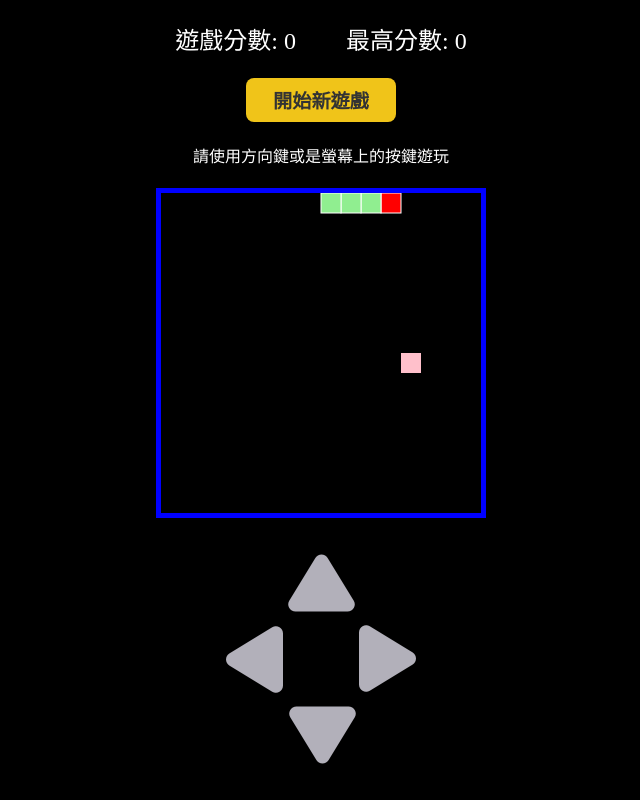
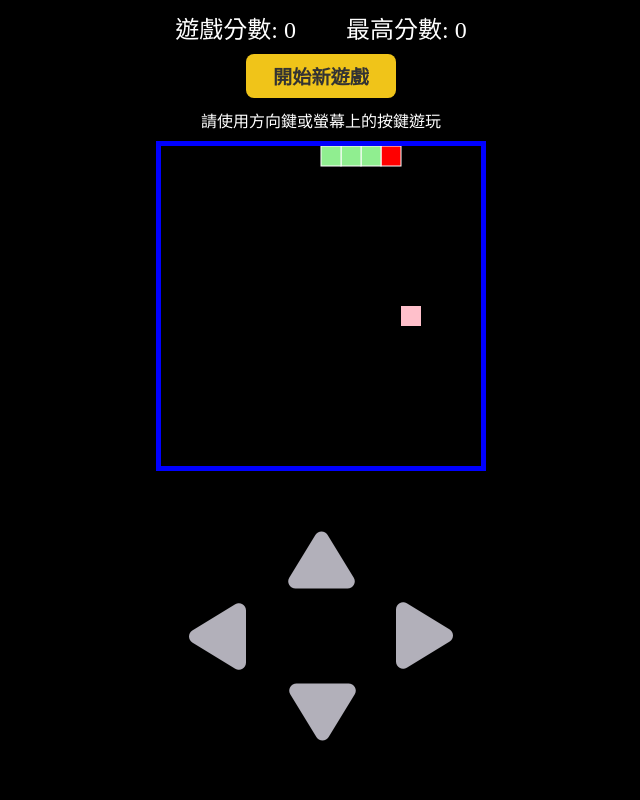
Before and after one commit to 94buyforyou/flowershop, a PHP site: page /snake/index.html in a window 1280 px wide. Shown: the whole page, without its empty margins (319-959 px from the left). Run offline with PHP 8.4, Linux system fonts and the light colour scheme; some libraries are stand-ins or nearby versions.

Commit message:
使用dvh調整螢幕高度及箭頭大小

```diff
--- a/snake/index.html
+++ b/snake/index.html
@@ -3,7 +3,7 @@
     <head>
         <meta charset="UTF-8" />
         <meta name="viewport" content="width=device-width, initial-scale=1.0" />
-        <title>三段式佈局</title>
+        <title>貪吃蛇</title>
         <link rel="stylesheet" href="styles/style.css" />
         <link
             rel="stylesheet"
@@ -23,7 +23,7 @@
                 <button onclick="location.reload();" id="start">
                     開始新遊戲
                 </button>
-                <p>請使用方向鍵或是螢幕上的按鍵遊玩</p>
+                <p>請使用方向鍵或螢幕上的按鍵遊玩</p>
             </div>
 
             <canvas
--- a/snake/styles/style.css
+++ b/snake/styles/style.css
@@ -10,7 +10,7 @@ body {
     display: flex;
     flex-direction: column;
     align-items: center;
-    height: 100vh; /* 設置為螢幕高度 */
+    height: 100dvh; /* 設置為螢幕高度 */
     overflow: hidden; /* 防止出現滾動條 */
 }
 
@@ -26,7 +26,7 @@ body {
     align-items: center;
     flex-direction: column;
     justify-content: space-evenly;
-    flex: 4;
+    flex: 3;
 }
 
 .scoreBox {
@@ -80,16 +80,24 @@ body {
     flex-wrap: nowrap;
     justify-content: center;
     align-items: center;
-    flex: 6;
+    flex: 7;
 }
 
 .arrowBox2 {
     display: flex;
     flex-wrap: nowrap;
-    gap: 9.5vh;
+    align-items: center;
+    justify-content: center;
+    gap: 150px;
 }
 
 .arrowBox i {
     color: #b2b0ba;
-    font-size: 9.5vh;
+    font-size: 9.5dvh;
 }
+
+@media (max-height: 600px) {
+    .arrowBox i {
+        font-size: 8.5dvh;
+    }
+}
```
